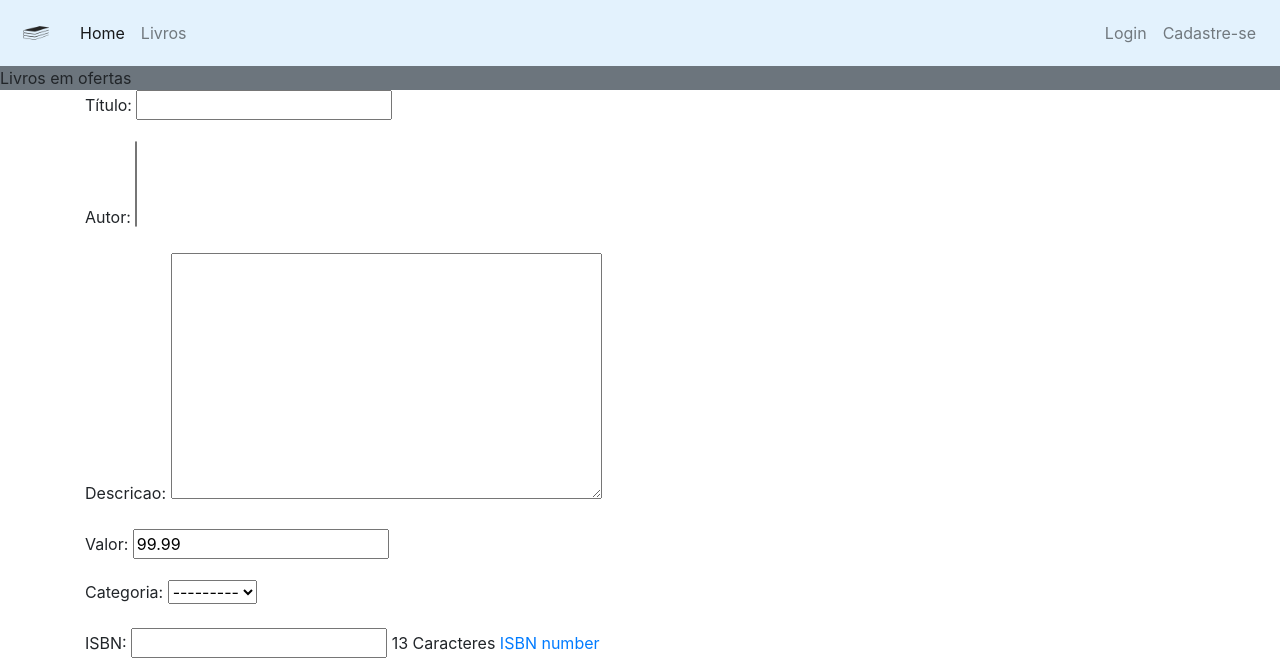
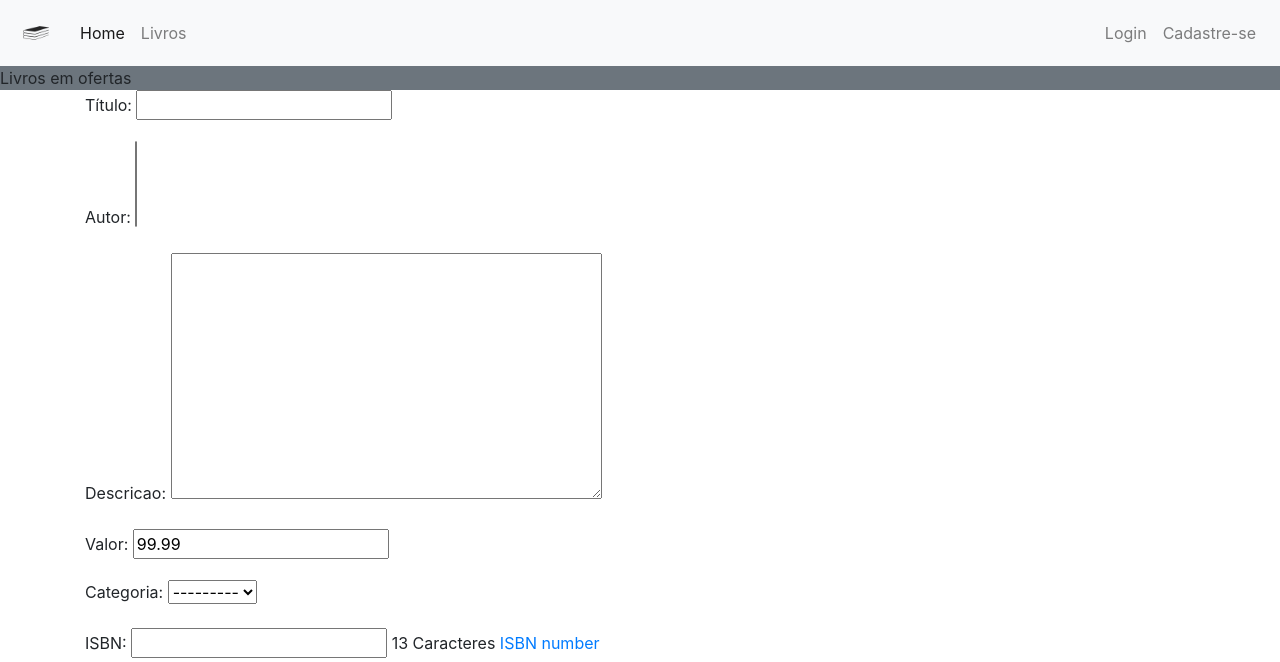
Before and after one commit to claudianuness/Livraria, a Django app: page /form/ in a window 1280 px wide. Shown: the top 662 px of the page. Run offline with Django 4.2, Linux system fonts and the light colour scheme; data that the repository does not hold is empty; some libraries are stand-ins or nearby versions.

Commit message:
cor do header

```diff
--- a/primeira_app/templates/primeira_app/base.html
+++ b/primeira_app/templates/primeira_app/base.html
@@ -13,7 +13,7 @@
 
 {% block menu %}
 
-  <nav class="navbar navbar-expand navbar-light" style="background-color: #e3f2fd;">
+  <nav class="navbar navbar-expand navbar-light bg-light" >
   <a class="navbar-brand" href="/">
       <img src="{% static 'img/livro.png' %}" height="40" alt="">
   </a>
```
